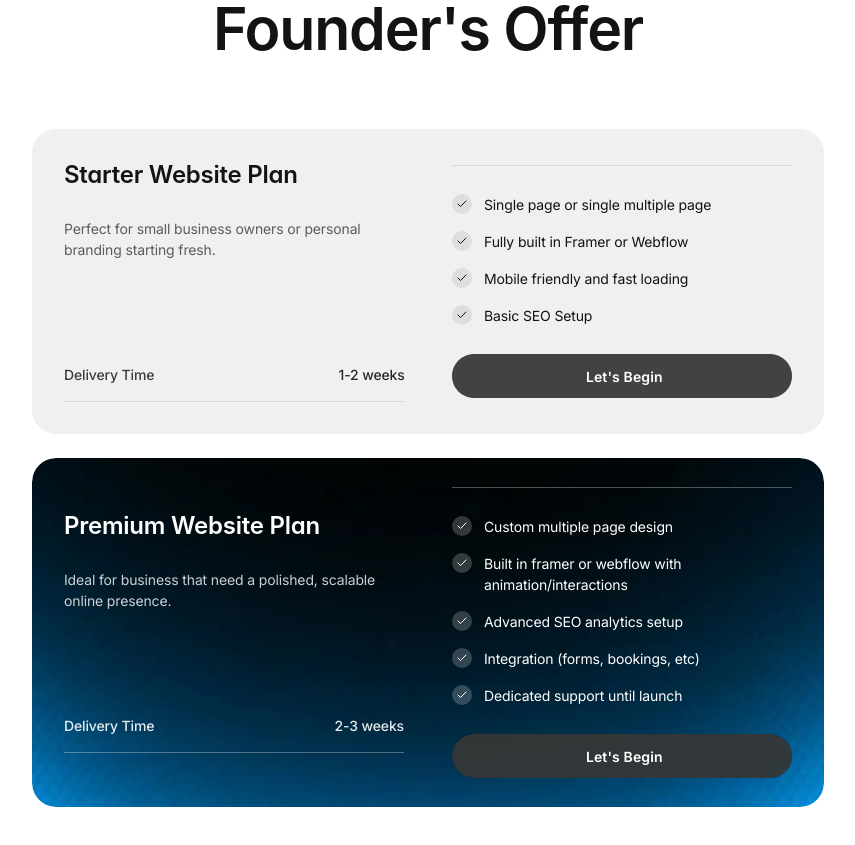
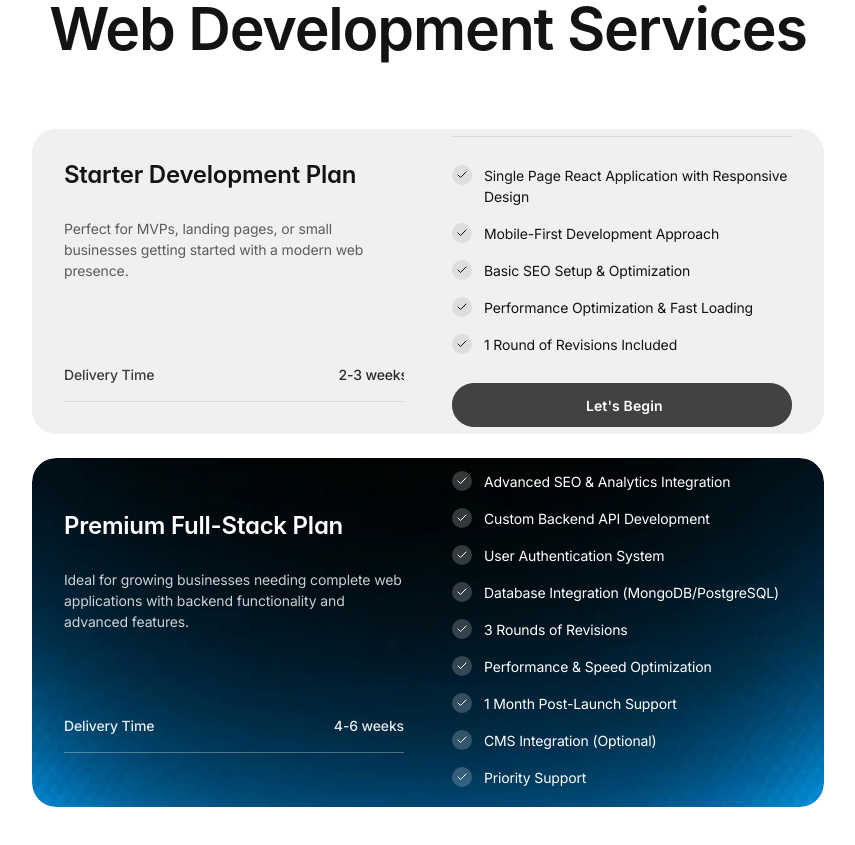
Before and after one commit to mariof5/kidus-mario, a React (Vite) app: page / in a window 1280 px wide. Shown: the part 6040-6885 px from the top of the page, without its empty margins (212-1067 px from the left). Built offline with nearby package versions, Linux system fonts and the light colour scheme; a web font is replaced by a local one.

Commit message:
plans page updated

```diff
--- a/src/Components/Plans/Plans.jsx
+++ b/src/Components/Plans/Plans.jsx
@@ -88,18 +88,24 @@ const PlanCard = ({
 
 export const Plans = () => {
   const starterFeatures = [
-    { text: "Single page or single multiple page" },
-    { text: "Fully built in Framer or Webflow" },
-    { text: "Mobile friendly and fast loading" },
-    { text: "Basic SEO Setup" }
+    { text: "Single Page React Application with Responsive Design" },
+    { text: "Mobile-First Development Approach" },
+    { text: "Basic SEO Setup & Optimization" },
+    { text: "Performance Optimization & Fast Loading" },
+    { text: "1 Round of Revisions Included" }
   ];
 
   const premiumFeatures = [
-    { text: "Custom multiple page design" },
-    { text: "Built in framer or webflow with animation/interactions" },
-    { text: "Advanced SEO analytics setup" },
-    { text: "Integration (forms, bookings, etc)" },
-    { text: "Dedicated support until launch" }
+    { text: "Multi-Page React/Next.js Application" },
+    { text: "Advanced SEO & Analytics Integration" },
+    { text: "Custom Backend API Development" },
+    { text: "User Authentication System" },
+    { text: "Database Integration (MongoDB/PostgreSQL)" },
+    { text: "3 Rounds of Revisions" },
+    { text: "Performance & Speed Optimization" },
+    { text: "1 Month Post-Launch Support" },
+    { text: "CMS Integration (Optional)" },
+    { text: "Priority Support" }
   ];
 
   const backgroundImage = imgplans;
@@ -109,28 +115,28 @@ export const Plans = () => {
       <div className={styles.container}>
         <div className={styles.header}>
           <div className={styles.titleContainer}>
-            <h2 className={styles.mainTitle}>Founder's Offer</h2>
+            <h2 className={styles.mainTitle}>Web Development Services</h2>
           </div>
         </div>
 
         <div className={styles.plansContainer}>
           <div className={styles.planWrapper}>
             <PlanCard
-              title="Starter Website Plan"
-              description="Perfect for small business owners or personal branding starting fresh."
-              deliveryTime="1-2 weeks"
+              title="Starter Development Plan"
+              description="Perfect for MVPs, landing pages, or small businesses getting started with a modern web presence."
+              deliveryTime="2-3 weeks"
               features={starterFeatures}
-              price="$500"
+              price="$1,500"
             />
           </div>
 
           <div className={styles.planWrapper}>
             <PlanCard
-              title="Premium Website Plan"
-              description="Ideal for business that need a polished, scalable online presence."
-              deliveryTime="2-3 weeks"
+              title="Premium Full-Stack Plan"
+              description="Ideal for growing businesses needing complete web applications with backend functionality and advanced features."
+              deliveryTime="4-6 weeks"
               features={premiumFeatures}
-              price="$1000"
+              price="$3,500"
               isPremium={true}
               backgroundImage={backgroundImage}
             />
```
